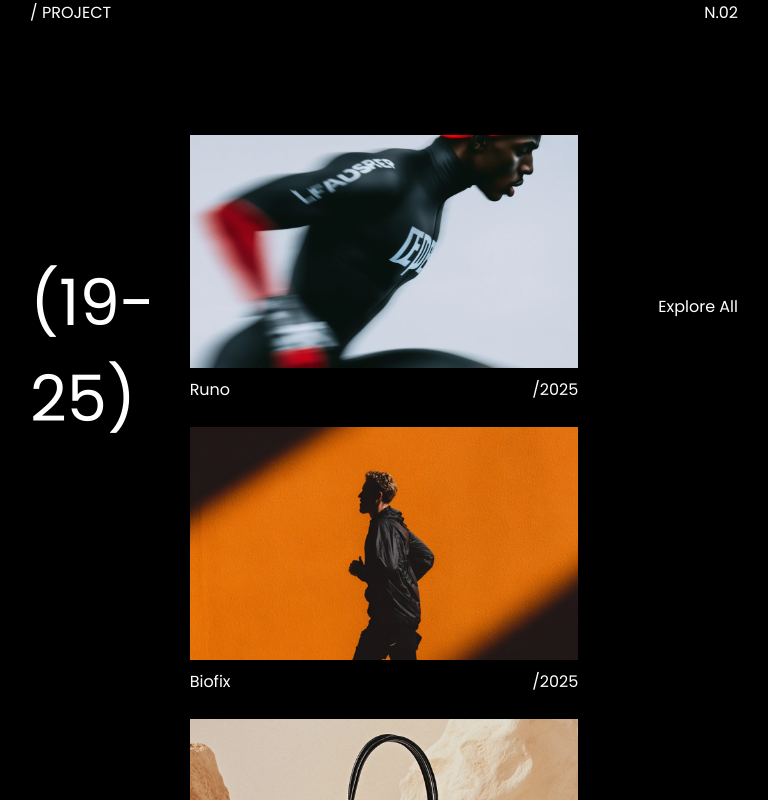
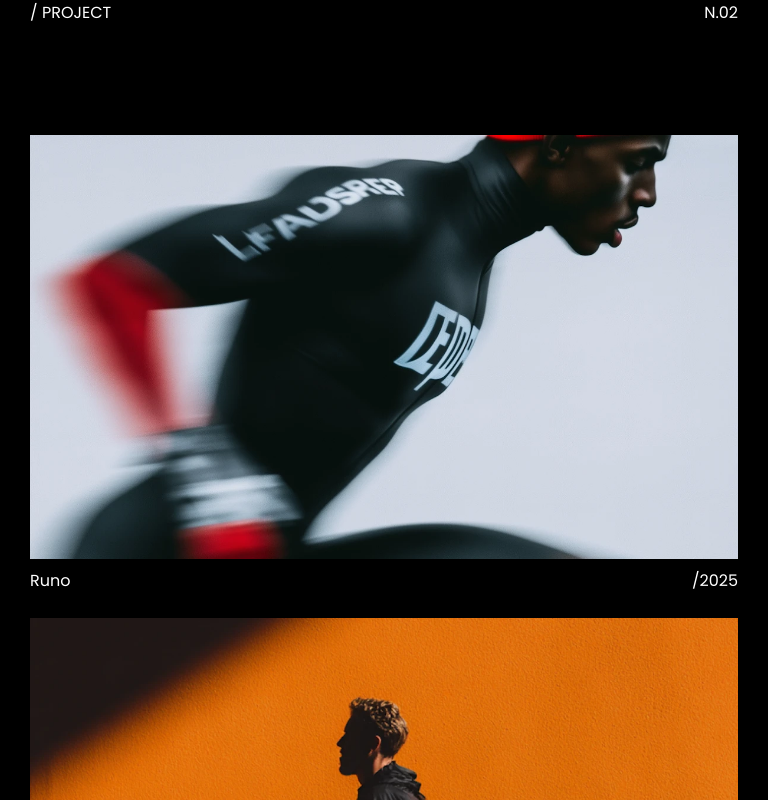
Before and after one commit to nibiralpha/alivia, a Next.js app: page / in a window 768 px wide. Shown: the part 1960-2760 px from the top of the page. Built offline with nearby package versions, Linux system fonts and the light colour scheme.

Commit message:
project section tab responsive

```diff
--- a/src/app/Component/ProjectsComponent/Project.module.css
+++ b/src/app/Component/ProjectsComponent/Project.module.css
@@ -71,3 +71,24 @@
     margin-top: 100px;
   }
 }
+
+/* TAB */
+
+@media (min-width: 768px) and (max-width: 1024px) {
+  .year {
+    display: none;
+  }
+
+  .gallary {
+    display: inline;
+  }
+
+  .images {
+    width: 100%;
+  }
+
+  .explore{
+    width: 100%;
+    text-align: center;
+  }
+}
```
